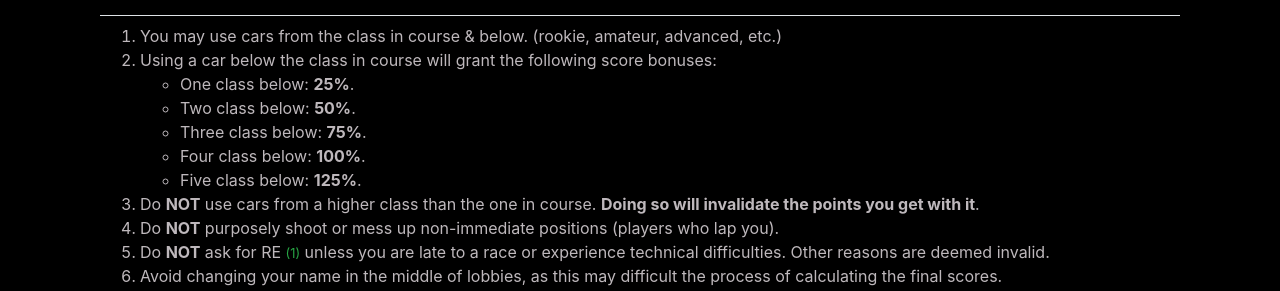
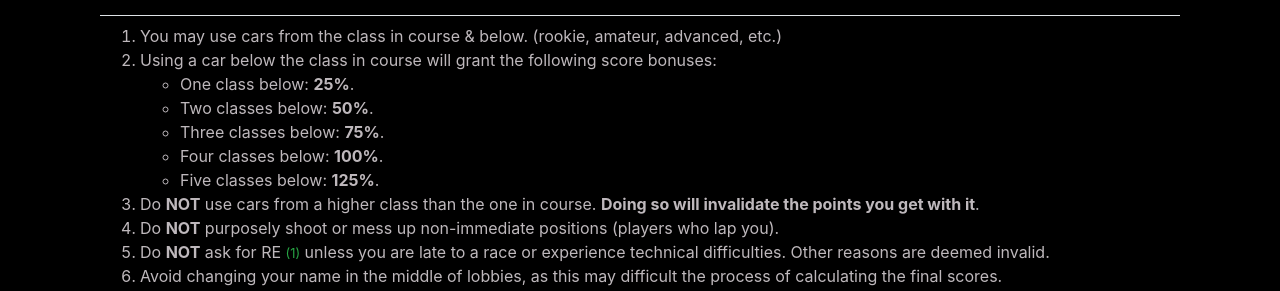
Before and after one commit to Re-Volt-America/Website, a Jekyll site: the page built from _pages/rules.html, in a window 1280 px wide. Shown: the part 457-748 px from the top of the page. Built offline with Jekyll 4.4.1, drawn with Linux system fonts in a browser that asks for light colours; nearby versions of some CDN libraries.

Commit message:
Fix typo in rules

```diff
--- a/_pages/rules.html
+++ b/_pages/rules.html
@@ -38,10 +38,10 @@ title: Rules
                 <li>Using a car below the class in course will grant the following score bonuses:</li>
                 <ul>
                     <li>One class below: <b>25%</b>.</li>
-                    <li>Two class below: <b>50%</b>.</li>
-                    <li>Three class below: <b>75%</b>.</li>
-                    <li>Four class below: <b>100%</b>.</li>
-                    <li>Five class below: <b>125%</b>.</li>
+                    <li>Two classes below: <b>50%</b>.</li>
+                    <li>Three classes below: <b>75%</b>.</li>
+                    <li>Four classes below: <b>100%</b>.</li>
+                    <li>Five classes below: <b>125%</b>.</li>
                 </ul>
                 <li>Do <b>NOT</b> use cars from a higher class than the one in course. <b>Doing so will invalidate the
                     points you get with it</b>.
```
